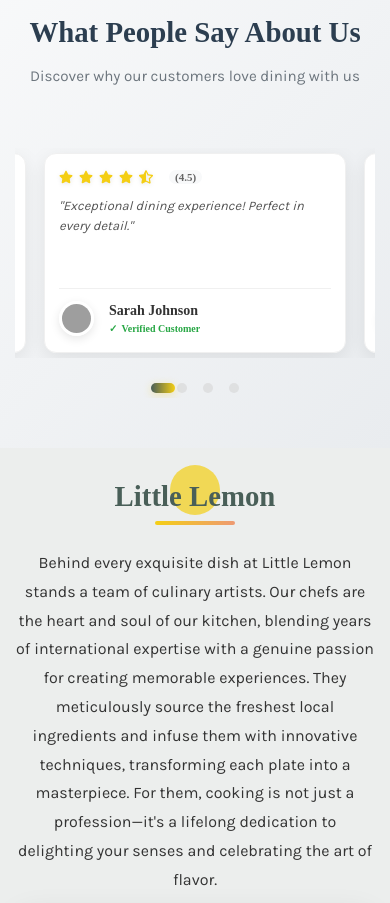
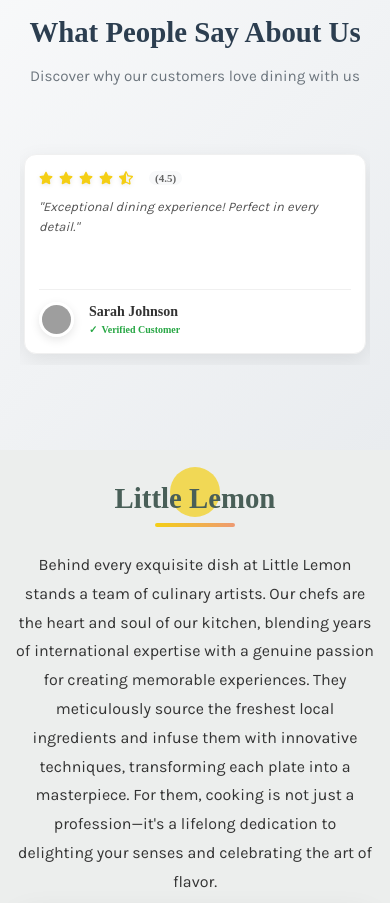
Before and after one commit to ahmadamentazkrhge2/Little__Lemon, a React (Vite) app: page / in a window 390 px wide. Shown: the part 1740-2643 px from the top of the page. Built offline with nearby package versions, Linux system fonts and the light colour scheme; grey boxes are pictures that could not be loaded; a web font is replaced by a local one.

Commit message:
edit slider

```diff
--- a/src/shared/SimpleSlider/SimpleSlider.jsx
+++ b/src/shared/SimpleSlider/SimpleSlider.jsx
@@ -14,7 +14,6 @@ export default function SimpleSlider() {
   useEffect(() => {
     setData(dbData.testimonials || []);
 
-    // Detect mobile
     const checkMobile = () => {
       setIsMobile(window.innerWidth <= 768);
     };
@@ -46,7 +45,8 @@ export default function SimpleSlider() {
           slidesToShow: 3,
           slidesToScroll: 1,
           dots: true,
-          arrows: true
+          arrows: true,
+          centerMode: false
         }
       },
       {
@@ -64,12 +64,14 @@ export default function SimpleSlider() {
         settings: {
           slidesToShow: 1,
           slidesToScroll: 1,
-          centerMode: true,
-          centerPadding: '60px',
+          centerMode: false,
+          centerPadding: '0',
           dots: true,
           arrows: false,
           swipe: true,
-          touchThreshold: 10
+          touchThreshold: 10,
+          variableWidth: false,
+          adaptiveHeight: false, // غيرت من true إلى false
         }
       },
       {
@@ -77,10 +79,13 @@ export default function SimpleSlider() {
         settings: {
           slidesToShow: 1,
           slidesToScroll: 1,
-          centerMode: true,
-          centerPadding: '40px',
+          centerMode: false,
+          centerPadding: '0',
           dots: true,
-          arrows: false
+          arrows: false,
+          swipe: true,
+          variableWidth: false,
+          adaptiveHeight: false
         }
       },
       {
@@ -88,11 +93,13 @@ export default function SimpleSlider() {
         settings: {
           slidesToShow: 1,
           slidesToScroll: 1,
-          centerMode: true,
-          centerPadding: '20px',
+          centerMode: false,
+          centerPadding: '0',
           dots: true,
           arrows: false,
-          swipe: true
+          swipe: true,
+          variableWidth: false,
+          adaptiveHeight: false
         }
       },
       {
@@ -101,9 +108,12 @@ export default function SimpleSlider() {
           slidesToShow: 1,
           slidesToScroll: 1,
           centerMode: false,
+          centerPadding: '0',
           dots: true,
           arrows: false,
-          swipe: true
+          swipe: true,
+          variableWidth: false,
+          adaptiveHeight: false
         }
       }
     ]
--- a/src/shared/SimpleSlider/SimpleSlider.module.css
+++ b/src/shared/SimpleSlider/SimpleSlider.module.css
@@ -1,5 +1,7 @@
+/* SimpleSlider.module.css */
 .container {
   width: 100%;
+  max-width: 1200px;
   margin: 0 auto;
   padding: 20px 0 40px;
   position: relative;
@@ -9,10 +11,82 @@
 .slideItem {
   padding: 5px;
   transition: transform 0.3s ease;
+  height: 100%; /* أضف هذا */
 }
 
 .slideItem:hover {
   transform: translateY(-5px);
+}
+
+/* ====== تحسينات أساسية للعرض على الجوال ====== */
+:global(.slick-slider) {
+  overflow: hidden;
+  width: 100%;
+}
+
+:global(.slick-list) {
+  margin: 0 -10px;
+  padding: 10px 0; /* أضفت padding للجوانب */
+  overflow: visible; /* مهم للعرض الصحيح */
+}
+
+:global(.slick-track) {
+  display: flex !important;
+  align-items: stretch;
+}
+
+:global(.slick-slide) {
+  height: auto !important; /* يسمح للارتفاع بالتعديل */
+  display: flex !important; /* مهم لـ slideItem */
+}
+
+:global(.slick-slide > div) {
+  width: 100%;
+  height: 100%;
+  display: flex !important;
+}
+
+/* ====== Media Queries للعرض على الجوال ====== */
+@media (max-width: 768px) {
+  .container {
+    padding: 20px 10px 40px;
+  }
+
+  .slideItem {
+    padding: 2px; /* قللت المساحة */
+  }
+
+  :global(.slick-list) {
+    margin: 0 -5px;
+  }
+
+  :global(.slick-slide) {
+    padding: 0 2px !important; /* مسافة صغيرة بين البطاقات */
+  }
+
+  /* تأكد أن البطاقات تأخذ العرض الكامل */
+  :global(.slick-slide > div) {
+    width: 100% !important;
+    min-width: 100% !important;
+  }
+}
+
+@media (max-width: 480px) {
+  .container {
+    padding: 15px 5px 35px;
+  }
+
+  .slideItem {
+    padding: 1px;
+  }
+
+  :global(.slick-list) {
+    margin: 0 -2px;
+  }
+
+  :global(.slick-slide) {
+    padding: 0 1px !important;
+  }
 }
 
 /* ========== أسهم احترافية ========== */
@@ -124,13 +198,21 @@
   box-shadow: 0 2px 8px rgba(244, 206, 20, 0.3);
 }
 
-/* ========== Responsive ========== */
+/* ========== Responsive Adjustments for Arrows ========== */
 
 @media (max-width: 768px) {
   .container :global(.slick-prev),
   .container :global(.slick-next) {
     width: 42px;
     height: 42px;
+  }
+
+  .container :global(.slick-prev) {
+    left: -5px;
+  }
+
+  .container :global(.slick-next) {
+    right: -5px;
   }
 }
 
```
